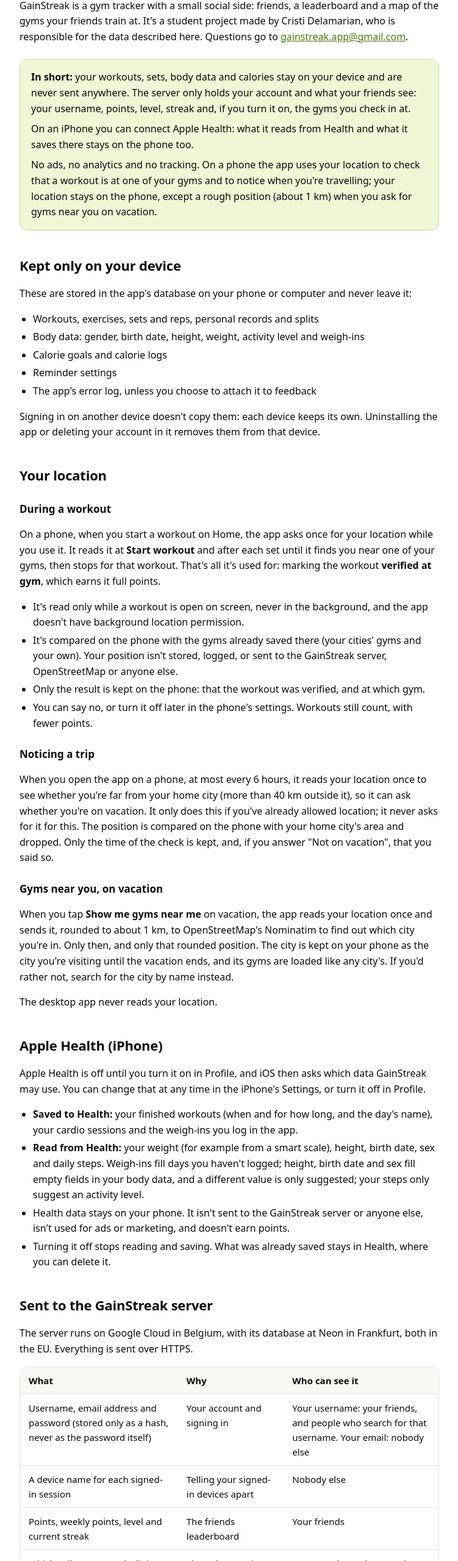
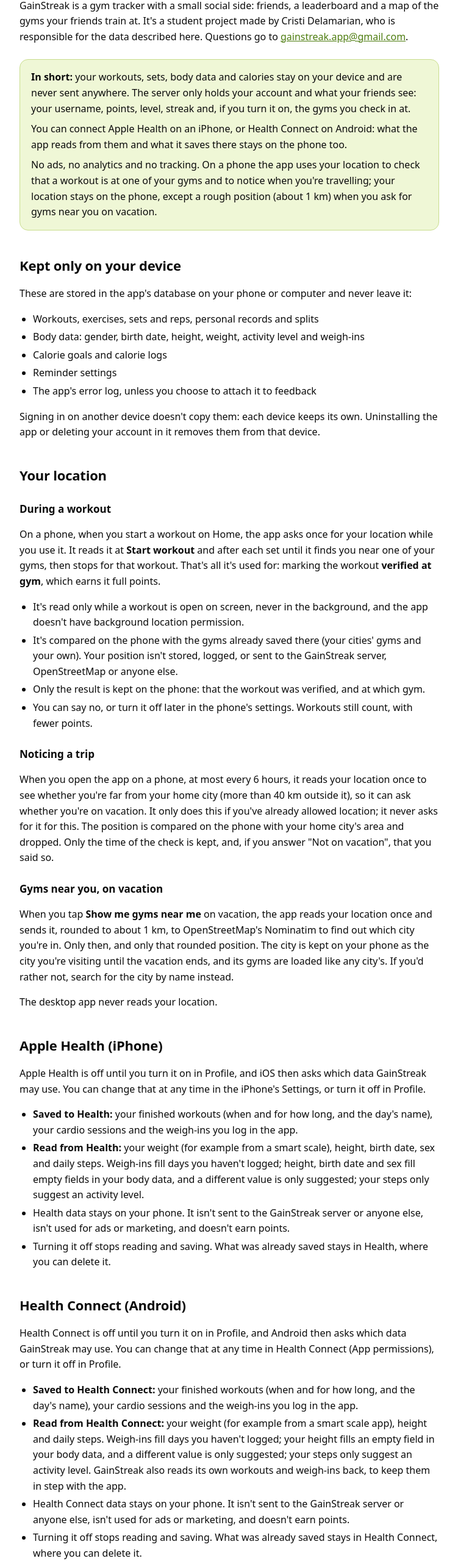
Before and after one commit to qBlackGhost/GainStreak-releases, a plain HTML site: page docs/privacy.html in a window 1280 px wide. Shown: the part 240-2800 px from the top of the page at 61% size, without its empty margins (264-1015 px from the left). Drawn offline with Linux system fonts and the light colour scheme.

Commit message:
Privacy policy: Health Connect (0.23)
Co-Authored-By: Claude Opus 5.5 <noreply@anthropic.com>

```diff
--- a/docs/privacy.html
+++ b/docs/privacy.html
@@ -17,13 +17,13 @@
   </nav>
 
   <h1>Privacy policy</h1>
-  <p class="updated">Last updated 15 November 2026</p>
+  <p class="updated">Last updated 17 November 2026</p>
 
   <p>GainStreak is a gym tracker with a small social side: friends, a leaderboard and a map of the gyms your friends train at. It's a student project made by Cristi Delamarian, who is responsible for the data described here. Questions go to <a href="mailto:gainstreak.app@gmail.com">gainstreak.app@gmail.com</a>.</p>
 
   <div class="note">
     <p><strong>In short:</strong> your workouts, sets, body data and calories stay on your device and are never sent anywhere. The server only holds your account and what your friends see: your username, points, level, streak and, if you turn it on, the gyms you check in at.</p>
-    <p>On an iPhone you can connect Apple Health: what it reads from Health and what it saves there stays on the phone too.</p>
+    <p>You can connect Apple Health on an iPhone, or Health Connect on Android: what the app reads from them and what it saves there stays on the phone too.</p>
     <p>No ads, no analytics and no tracking. On a phone the app uses your location to check that a workout is at one of your gyms and to notice when you're travelling; your location stays on the phone, except a rough position (about 1 km) when you ask for gyms near you on vacation.</p>
   </div>
 
@@ -61,6 +61,15 @@
     <li><strong>Read from Health:</strong> your weight (for example from a smart scale), height, birth date, sex and daily steps. Weigh-ins fill days you haven't logged; height, birth date and sex fill empty fields in your body data, and a different value is only suggested; your steps only suggest an activity level.</li>
     <li>Health data stays on your phone. It isn't sent to the GainStreak server or anyone else, isn't used for ads or marketing, and doesn't earn points.</li>
     <li>Turning it off stops reading and saving. What was already saved stays in Health, where you can delete it.</li>
+  </ul>
+
+  <h2 id="health-connect">Health Connect (Android)</h2>
+  <p>Health Connect is off until you turn it on in Profile, and Android then asks which data GainStreak may use. You can change that at any time in Health Connect (App permissions), or turn it off in Profile.</p>
+  <ul>
+    <li><strong>Saved to Health Connect:</strong> your finished workouts (when and for how long, and the day's name), your cardio sessions and the weigh-ins you log in the app.</li>
+    <li><strong>Read from Health Connect:</strong> your weight (for example from a smart scale app), height and daily steps. Weigh-ins fill days you haven't logged; your height fills an empty field in your body data, and a different value is only suggested; your steps only suggest an activity level. GainStreak also reads its own workouts and weigh-ins back, to keep them in step with the app.</li>
+    <li>Health Connect data stays on your phone. It isn't sent to the GainStreak server or anyone else, isn't used for ads or marketing, and doesn't earn points.</li>
+    <li>Turning it off stops reading and saving. What was already saved stays in Health Connect, where you can delete it.</li>
   </ul>
 
   <h2>Sent to the GainStreak server</h2>
@@ -150,7 +159,7 @@
   <p>The companies that run the server for GainStreak, Google Cloud (hosting) and Neon (database), process the server data above on its behalf. Resend, an email delivery service, sends the codes emailed to you for confirming your address and resetting your password, from noreply@gainstreak.app; it gets your email address and the code. Discord receives the feedback and report notifications. None of them get it for their own use, and nothing is sold or shared for advertising.</p>
 
   <h2>What isn't collected</h2>
-  <p>Your location (it's used on the phone as described above, and the only position that leaves it is the rounded one sent to Nominatim when you ask for gyms near you; the GainStreak server never gets it), contacts, photos, files, health data (what the app reads from or saves to Apple Health stays on your phone; Health Connect isn't used), advertising ids, or ids of the phone itself such as its serial number (the push token above is the only phone-specific value, and it only delivers friend notifications). There are no ads, no analytics and no tracking tools. Crashes aren't reported anywhere unless you send them yourself through Feedback.</p>
+  <p>Your location (it's used on the phone as described above, and the only position that leaves it is the rounded one sent to Nominatim when you ask for gyms near you; the GainStreak server never gets it), contacts, photos, files, health data (what the app reads from or saves to Apple Health or Health Connect stays on your phone), advertising ids, or ids of the phone itself such as its serial number (the push token above is the only phone-specific value, and it only delivers friend notifications). There are no ads, no analytics and no tracking tools. Crashes aren't reported anywhere unless you send them yourself through Feedback.</p>
 
   <h2>Your choices and rights</h2>
   <ul>
```
